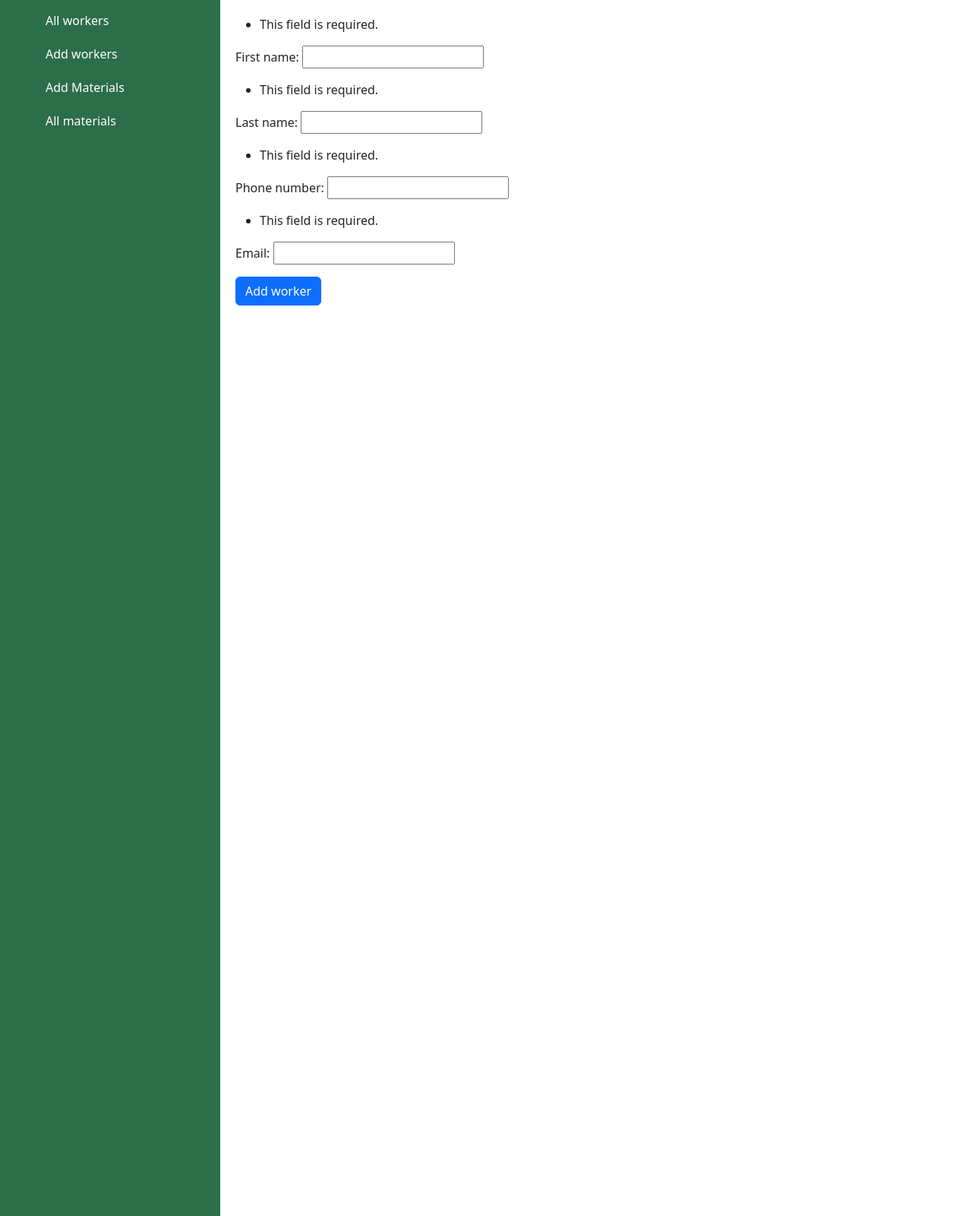
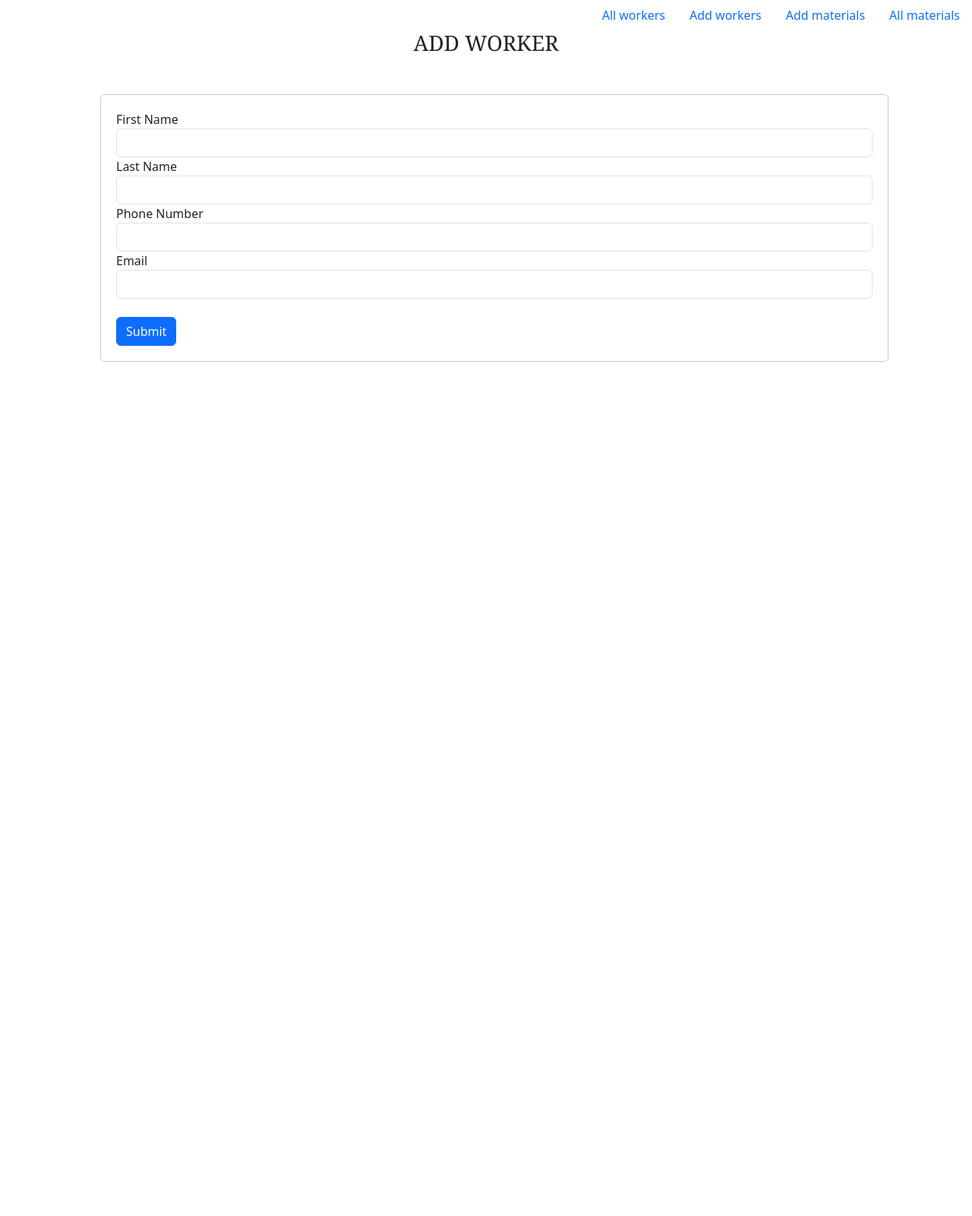
Before and after one commit to EstherAuma/Construction-site, a Django app: page /addworkers/ in a window 1280 px wide. Shown: the whole page at 76% size. After the commit the page ends 476 px from the top, so only its background shows below. Run offline with Django 5.2, Linux system fonts and the light colour scheme; some libraries are stand-ins or nearby versions.

Commit message:
Put all the templates in one folder called pages

```diff
--- a/construction/settings.py
+++ b/construction/settings.py
@@ -40,6 +40,8 @@
     "django.contrib.staticfiles",
     'bootstrap5',
     'crispy_forms',
+    'crispy_bootstrap4',
+    'rest_framework',
 
 ]
 
--- a/construction/urls.py
+++ b/construction/urls.py
@@ -21,4 +21,5 @@
 urlpatterns = [
     path("admin/", admin.site.urls),
     path("", include("materialTracker.urls")),
+    path('api-auth/', include('rest_framework.urls', namespace='rest_framework'))
 ]
--- a/materialTracker/static/main.css
+++ b/materialTracker/static/main.css
@@ -1,41 +1,29 @@
-body {
-    display: flex;
-
-   }
-.sidebar {
-    width: 290px;
-    background-color: #2c6e49;
-    padding: 10px;
-    height: 200vh;
-    overflow-y: hidden;
-}
-.content {
-    flex-grow: 1;
+.worker-form{
+    margin-top: 20px;
+    margin-bottom: 20px;
     padding: 20px;
+    border: 1px solid #ccc;
+    border-radius: 5px;
+    max-width: 93%;
+    margin-left: 50px;
 }
 
-.sidebar ul {
-    list-style-type: none;
-    padding: 0;
-}
-.sidebar li {
-    margin-bottom: 10px;
-}
-.sidebar a {
-    color: white;
-    text-decoration: none;
-
+.add-material-form{
+    margin-top: 20px;
+    margin-bottom: 20px;
+    padding: 20px;
+    border: 1px solid #ccc;
+    border-radius: 5px;
+    max-width: 93%;
+    margin-left: 50px;
 }
 
+.container{
+    margin-top: 50px;
+}
 
-.sidebar a {
-    display: inline-block;
-    width: 100%;
-    padding: 5px 50px;
-    box-sizing: border-box;
-    text-align: left;
+h3{
+    text-align: center;
+    font-family: Cambria, Cochin, Georgia, Times, 'Times New Roman', serif;
+    margin-top: 30px;
 }
-.container {
-    max-width: 800px;
-    margin: 0 auto;
-}
--- a/materialTracker/templates/addworkers.html
+++ /dev/null
@@ -1,10 +0,0 @@
-{% extends 'base.html' %}
-{% load crispy_forms_tags %}
-{% block content %}
-<form method="POST">
-    {% csrf_token %}
-    {{form.as_p}}
-    <button type="submit" class="btn btn-primary">Add worker</button>
-
-</form>
-{% endblock %}
--- a/materialTracker/templates/base.html
+++ /dev/null
@@ -1,30 +0,0 @@
-{% load static %}
-{% load bootstrap5 %}
-
-<!DOCTYPE html>
-<html lang="en">
-<head>
-    <meta charset="UTF-8">
-    <meta name="viewport" content="width=device-width, initial-scale=1.0">
-    <title>Construction site</title>
-    <link rel="stylesheet" href="{% static 'main.css' %}">
-    {% bootstrap_css %}
-    {% bootstrap_javascript %}
-</head>
-<body>
-    <div class="sidebar">
-
-        <ul>
-                <li><a href="{% url 'workers' %}">All workers</a></li>
-                <li><a href="{% url 'addworkers' %}">Add workers</a></li>
-                <li><a href="{% url 'addmaterials' %}"> Add Materials</a></li>
-                <li><a href="{% url 'materials' %}">All materials</a></li>
-        </ul>
-    </div>
-    <div class="content">
-        {% block content %}
-        {% endblock %}
-    </div>
-
-</body>
-</html>
--- /dev/null
+++ b/materialTracker/templates/pages/addworkers.html
@@ -0,0 +1,41 @@
+{% extends 'pages/base.html' %}
+{% block content %}
+<h3>ADD WORKER</h3>
+<div class="container">
+
+    <form method="POST" action="" class="worker-form">
+        {% csrf_token %}
+
+        <div class="form-group">
+            <label for="{{ form.first_name.id_for_label }}">First Name</label>
+            <input type="text" name="{{ form.first_name.name }}" id="{{ form.first_name.id_for_label }}"
+             value="{{ form.first_name.value|default_if_none:'' }}" class="form-control", required="True">
+
+        </div>
+
+        <div class="form-group">
+            <label for="{{ form.last_name.id_for_label }}">Last Name</label>
+            <input type="text" name="{{ form.last_name.name }}" id="{{ form.last_name.id_for_label }}"
+             value="{{ form.last_name.value|default_if_none:'' }}" class="form-control", required="True">
+
+        </div>
+
+        <div class="form-group">
+            <label for="{{ form.phone_number.id_for_label }}">Phone Number</label>
+            <input type="text" name="{{ form.phone_number.name }}" id="{{ form.phone_number.id_for_label }}"
+            value="{{ form.phone_number.value|default_if_none:'' }}" class="form-control",required="True">
+
+        </div>
+
+        <div class="form-group">
+            <label for="{{ form.email.id_for_label }}">Email</label>
+            <input type="email" name="{{ form.email.name }}" id="{{ form.email.id_for_label }}"
+            value="{{ form.email.value|default_if_none:'' }}" class="form-control",required="True">
+
+        </div>
+        <br>
+        <button type="submit" class="btn btn-primary">Submit</button>
+    </form>
+</div>
+
+{% endblock %}
--- /dev/null
+++ b/materialTracker/templates/pages/base.html
@@ -0,0 +1,42 @@
+{% load static %}
+{% load bootstrap5 %}
+<!DOCTYPE html>
+<html lang="en">
+<head>
+    <meta charset="UTF-8">
+    <meta name="viewport" content="width=device-width, initial-scale=1.0">
+    <title>Construction site</title>
+    <link rel="stylesheet" href="{% static 'main.css' %}">
+    {% bootstrap_css %}
+    {% bootstrap_javascript %}
+    {% block title %}{% endblock %}
+</head>
+<body>
+
+    <ul class="nav justify-content-end">
+        <li class="nav-item">
+          <a class="nav-link active" aria-current="page" href="{% url 'workers' %}">
+              All workers</a>
+        </li>
+
+        <li class="nav-item">
+            <a class="nav-link active" aria-current="page" href="{% url 'addworkers' %}">
+                Add workers</a>
+        </li>
+        <li class="nav-item">
+            <a class="nav-link active" aria-current="page" href="{% url 'addmaterials' %}">
+                Add materials</a>
+        </li>
+
+        <li class="nav-item">
+            <a class="nav-link active" aria-current="page" href="{% url 'materials' %}">
+                All materials</a>
+          </li>
+    </ul>
+
+        {% block content %}
+        {% endblock %}
+
+
+</body>
+</html>
--- a/materialTracker/templates/materials.html
+++ b/materialTracker/templates/pages/materials.html
@@ -1,6 +1,8 @@
-{% extends 'base.html' %}
+{% extends 'pages/base.html' %}
 {% block content %}
+<h3>ALL MATERIALS</h3>
 <div class="container">
+
     <table class="table">
         <thead>
             <tr>
@@ -10,7 +12,7 @@
             </tr>
         </thead>
         <tbody>
-            {% for material in materials %}
+            {% for material in cars %}
                 <tr>
                     <td>{{ material.name }}</td>
                     <td>{{ material.unit }}</td>
--- a/materialTracker/templates/workers.html
+++ b/materialTracker/templates/pages/workers.html
@@ -1,8 +1,8 @@
-{% extends 'base.html' %}
-{% load crispy_forms_tags %}
+{% extends 'pages/base.html' %}
 {% block content %}
+<h3>ALL WORKERS</h3>
+<div class="container">
 
-<div class="container">
     <table class="table">
         <thead>
             <tr>
--- a/materialTracker/views.py
+++ b/materialTracker/views.py
@@ -6,7 +6,7 @@
 
 def workers(request):
     workers = Worker.objects.all()
-    return render(request, "workers.html", {"workers": workers})
+    return render(request, "pages/workers.html", {"workers": workers})
 
 def add_workers(request):
     form = WorkerForm(request.POST)
@@ -14,16 +14,15 @@
 
         if form.is_valid():
             form.save()
-    return render(request, "addworkers.html", {"form": form})
+    return render(request, "pages/addworkers.html", {"form": form})
 
 def add_materials(request):
     form = MaterialForm(request.POST)
     if request.method == "POST":
-
         if form.is_valid():
             form.save()
-    return render(request, "addmaterials.html", {"form": form})
+    return render(request, "pages/addmaterials.html", {"rice": form})
 
 def materials(request):
     materials = Material.objects.all()
-    return render(request, "materials.html", {"materials": materials})
+    return render(request, "pages/materials.html", {"cars": materials})
```
Also changed, not shown: materialTracker/templates/addmaterials.html (deleted, +0 -9 lines), materialTracker/templates/pages/addmaterials.html (added, +24 -0 lines), materialTracker/forms.py (line endings or trailing spaces), materialTracker/serializers.py (added).
